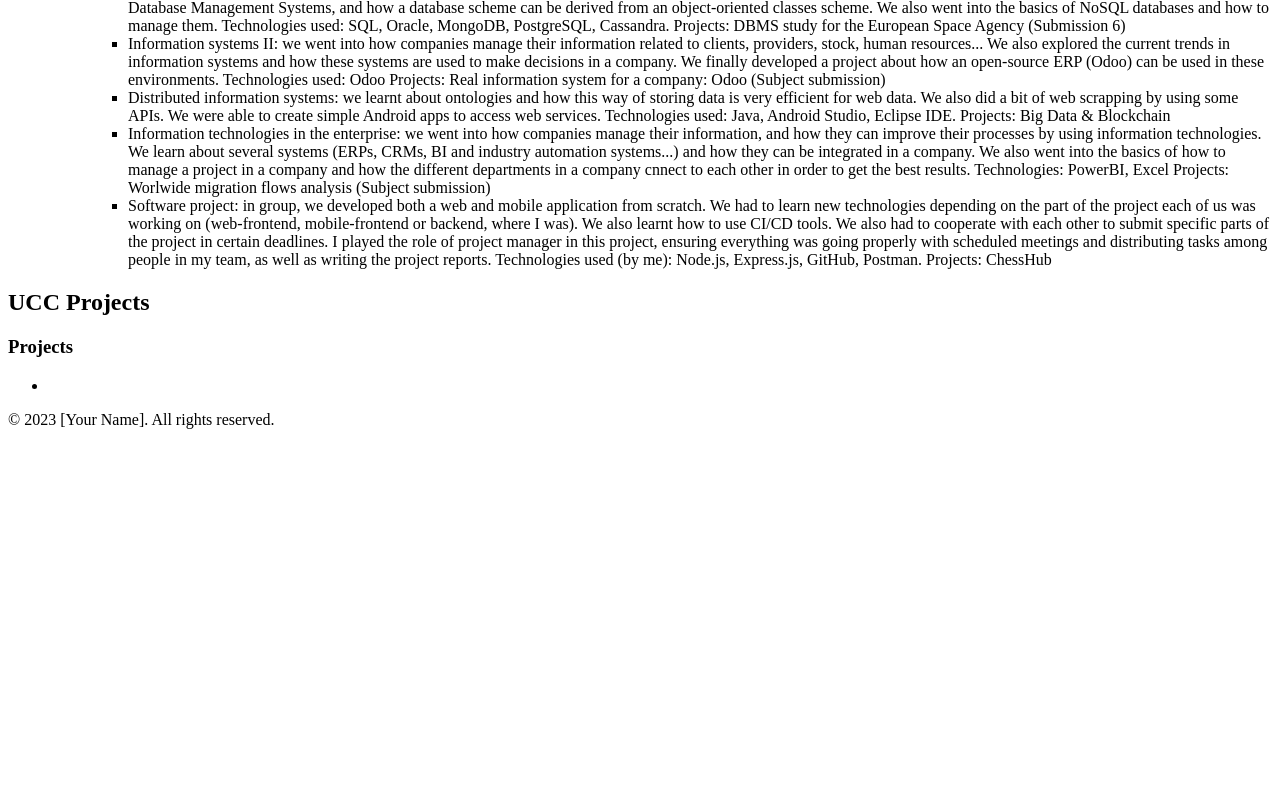
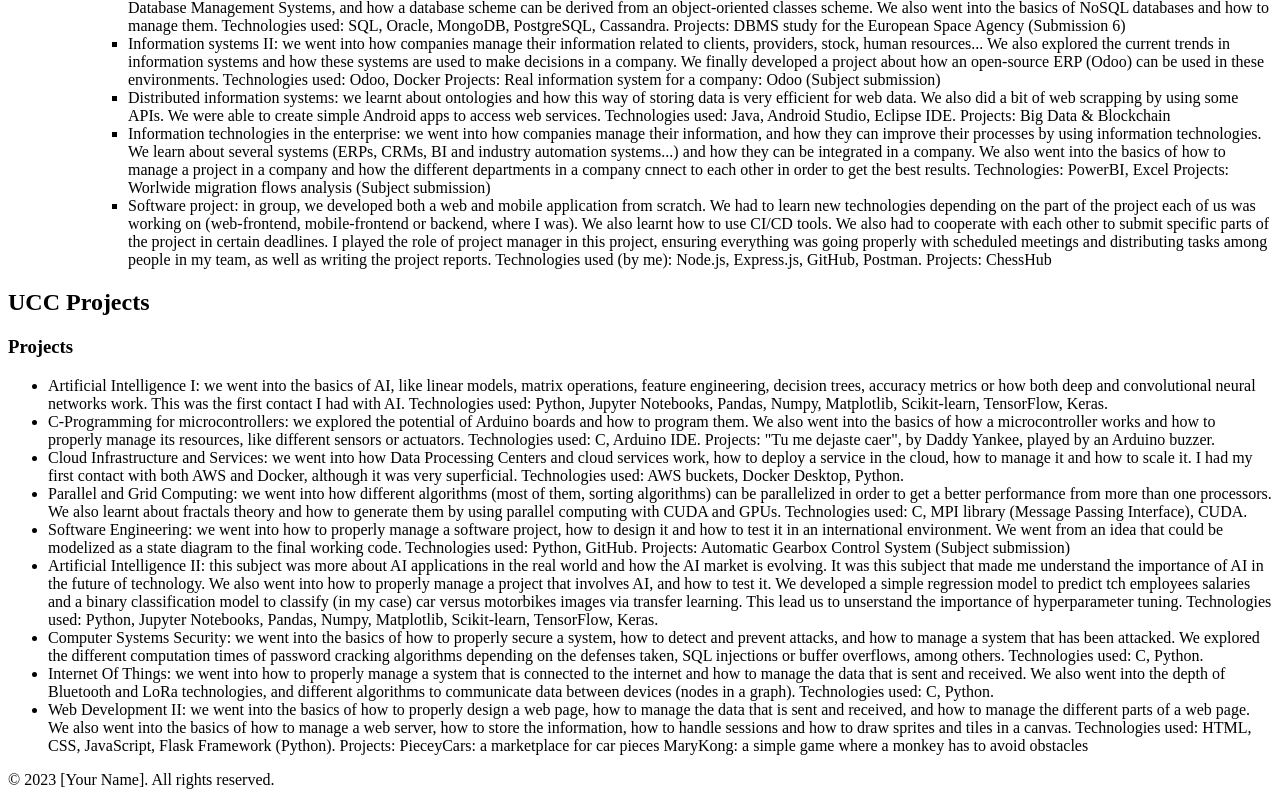
Before and after one commit to brizuelayeah/brizuelayeah.github.io, a plain HTML site: page project_types/university_projects/index.html in a window 1280 px wide. Shown: the part 1691-2496 px from the top of the page. Before the commit the page ends 2136 px from the top, so only its background shows below. Drawn offline with Linux system fonts and the light colour scheme.

Commit message:
UCC study program commit

```diff
--- a/project_types/university_projects/index.html
+++ b/project_types/university_projects/index.html
@@ -202,7 +202,7 @@
                             <li>
                                 Information systems II: we went into how companies manage their information related to clients, providers, stock, human resources... We also explored the current trends in information systems
                                 and how these systems are used to make decisions in a company. We finally developed a project about how an open-source ERP (Odoo) can be used in these environments.
-                                Technologies used: Odoo
+                                Technologies used: Odoo, Docker
                                 Projects:
                                 Real information system for a company: Odoo (Subject submission)
 
@@ -247,8 +247,61 @@
             <section class="ucc-study-program">
                 <ul>
                     <li>
+                        Artificial Intelligence I: we went into the basics of AI, like linear models, matrix operations, feature engineering,
+                        decision trees, accuracy metrics or how both deep and convolutional neural networks work.
+                        This was the first contact I had with AI.
+                        Technologies used: Python, Jupyter Notebooks, Pandas, Numpy, Matplotlib, Scikit-learn, TensorFlow, Keras.
 
                     </li>
+                    <li>
+                        C-Programming for microcontrollers: we explored the potential of Arduino boards and how to program them. We also went into
+                        the basics of how a microcontroller works and how to properly manage its resources, like different sensors or actuators.
+                        Technologies used: C, Arduino IDE.
+                        Projects: "Tu me dejaste caer", by Daddy Yankee, played by an Arduino buzzer.
+                    </li>
+                    <li>
+                        Cloud Infrastructure and Services: we went into how Data Processing Centers and cloud services work, how to deploy a service in the cloud, how to manage it and how to scale it.
+                        I had my first contact with both AWS and Docker, although it was very superficial.
+                        Technologies used: AWS buckets, Docker Desktop, Python.
+                    </li>
+                    <li>
+                        Parallel and Grid Computing: we went into how different algorithms (most of them, sorting algorithms) can be parallelized in order to get a better performance from more than one processors.
+                        We also learnt about fractals theory and how to generate them by using parallel computing with CUDA and GPUs.
+                        Technologies used: C, MPI library (Message Passing Interface), CUDA.
+                    </li>
+                    <li>
+                        Software Engineering: we went into how to properly manage a software project, how to design it and how to test it in an international environment.
+                        We went from an idea that could be modelized as a state diagram to the final working code.
+                        Technologies used: Python, GitHub.
+                        Projects:
+                        Automatic Gearbox Control System (Subject submission)
+                    </li>
+                    <li>
+                        Artificial Intelligence II: this subject was more about AI applications in the real world and how the AI market is evolving.
+                        It was this subject that made me understand the importance of AI in the future of technology.
+                        We also went into how to properly manage a project that involves AI, and how to test it. We developed a simple regression model to predict tch employees salaries and a binary classification model to
+                        classify (in my case) car versus motorbikes images via transfer learning. This lead us to unserstand the importance of hyperparameter tuning.
+                        Technologies used: Python, Jupyter Notebooks, Pandas, Numpy, Matplotlib, Scikit-learn, TensorFlow, Keras.
+                    </li>
+                    <li>
+                        Computer Systems Security: we went into the basics of how to properly secure a system, how to detect and prevent attacks, and how to manage a system that has been attacked.
+                        We explored the different computation times of password cracking algorithms depending on the defenses taken, SQL injections or buffer overflows, among others.
+                        Technologies used: C, Python.
+                    </li>
+                    <li>
+                        Internet Of Things: we went into how to properly manage a system that is connected to the internet and how to manage the data that is sent and received.
+                        We also went into the depth of Bluetooth and LoRa technologies, and different algorithms to communicate data between devices (nodes in a graph).
+                        Technologies used: C, Python.
+                    </li>
+                    <li>
+                        Web Development II: we went into the basics of how to properly design a web page, how to manage the data that is sent and received, and how to manage the different parts of a web page.
+                        We also went into the basics of how to manage a web server, how to store the information, how to handle sessions and how to draw sprites and tiles in a canvas.
+                        Technologies used: HTML, CSS, JavaScript, Flask Framework (Python).
+                        Projects:
+                        PieceyCars: a  marketplace for car pieces
+                        MaryKong: a simple game where a monkey has to avoid obstacles
+                    </li>
+
                 </ul>
             </section>
         </section>
```
